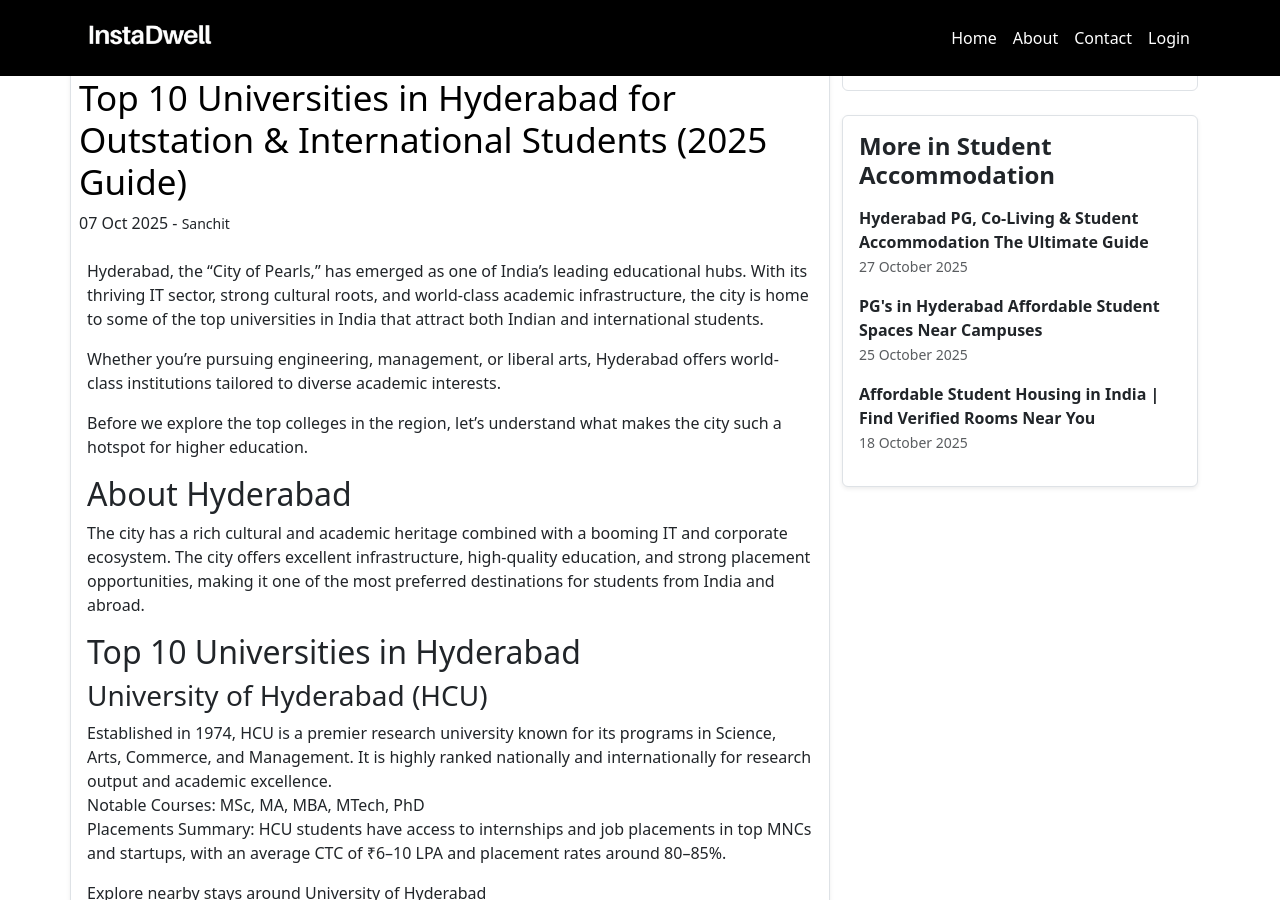
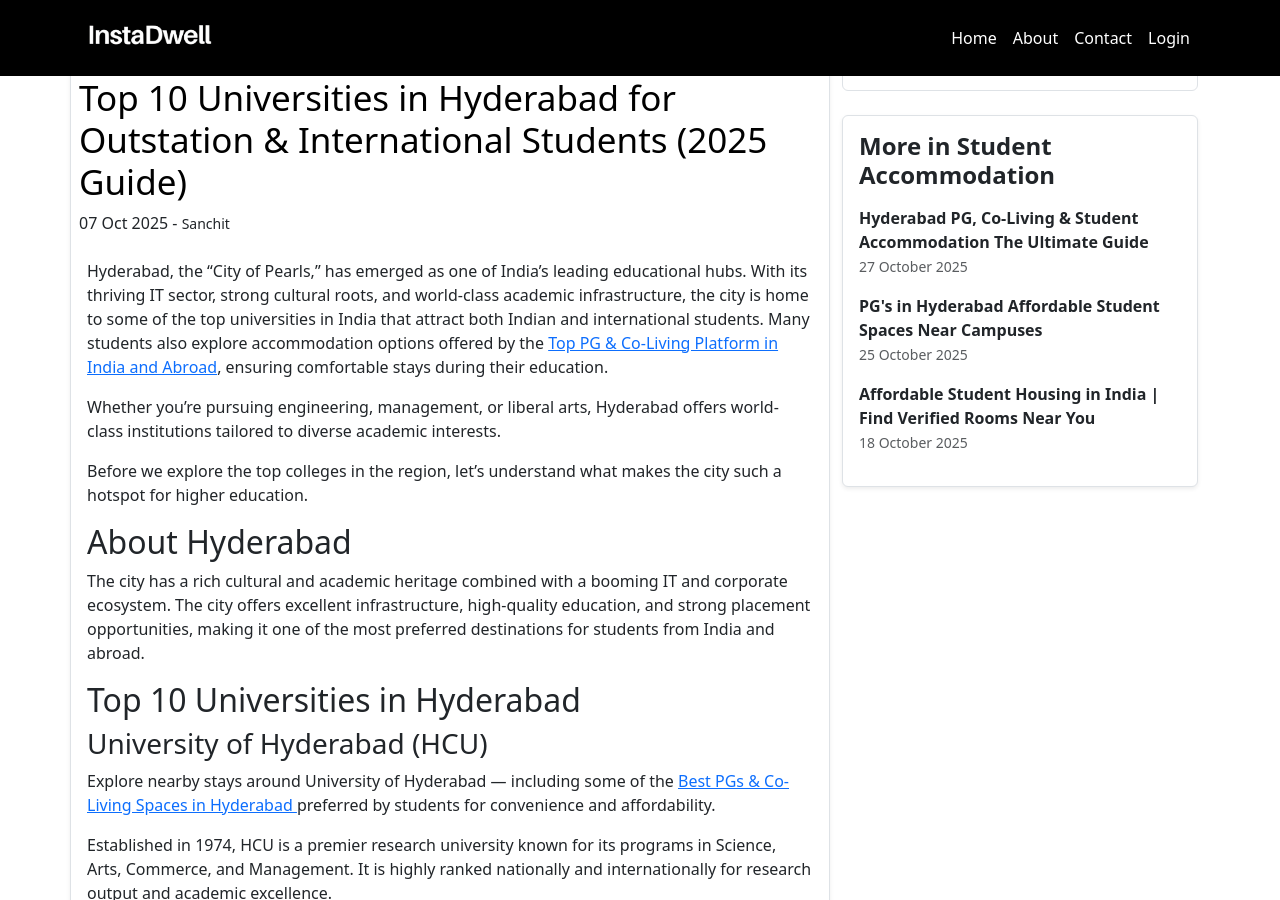
Before and after one commit to instadw/instadwell-blog, a Jekyll site: the page built from _posts/2025-10-08-top-10-universities-in-hyderabad-for-outstation-international-students-2025-guide.md, in a window 1280 px wide and 900 px high, scrolled down 440 px. Built offline with Jekyll 4.4.1, drawn with Linux system fonts in a browser that asks for light colours.

Commit message:
Update 2025-10-08-top-10-universities-in-hyderabad-for-outstation-international-students-2025-guide.md

```diff
--- a/_posts/2025-10-08-top-10-universities-in-hyderabad-for-outstation-international-students-2025-guide.md
+++ b/_posts/2025-10-08-top-10-universities-in-hyderabad-for-outstation-international-students-2025-guide.md
@@ -11,7 +11,7 @@
 category: Student Accommodation
 date: 2025-10-07T08:30:00.000+05:30
 ---
-Hyderabad, the “City of Pearls,” has emerged as one of India’s leading educational hubs. With its thriving IT sector, strong cultural roots, and world-class academic infrastructure, the city is home to some of the top universities in India that attract both Indian and international students.
+Hyderabad, the “City of Pearls,” has emerged as one of India’s leading educational hubs. With its thriving IT sector, strong cultural roots, and world-class academic infrastructure, the city is home to some of the top universities in India that attract both Indian and international students. Many students also explore accommodation options offered by the [Top PG & Co-Living Platform in India and Abroad](https://instadwell.com/), ensuring comfortable stays during their education.
 
 Whether you’re pursuing engineering, management, or liberal arts, Hyderabad offers world-class institutions tailored to diverse academic interests.
 
@@ -24,6 +24,8 @@
 ## Top 10 Universities in Hyderabad
 
 ### University of Hyderabad (HCU)
+
+Explore nearby stays around University of Hyderabad — including some of the  [Best PGs & Co-Living Spaces in Hyderabad ](https://instadwell.com/search?country=india&lat=17.4065&lng=78.4772&location=hyderabad) preferred by students for convenience and affordability.
 
 Established in 1974, HCU is a premier research university known for its programs in Science, Arts, Commerce, and Management. It is highly ranked nationally and internationally for research output and academic excellence.\
 Notable Courses: MSc, MA, MBA, MTech, PhD\
```
